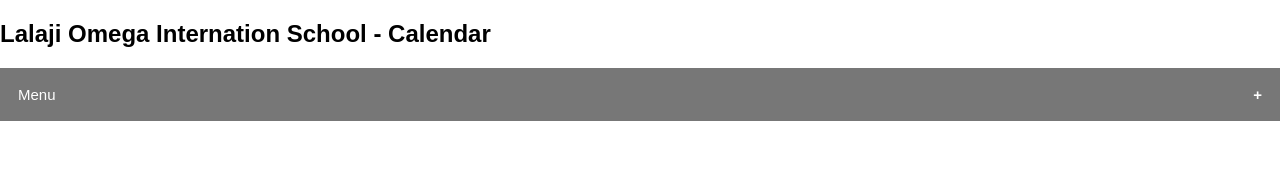
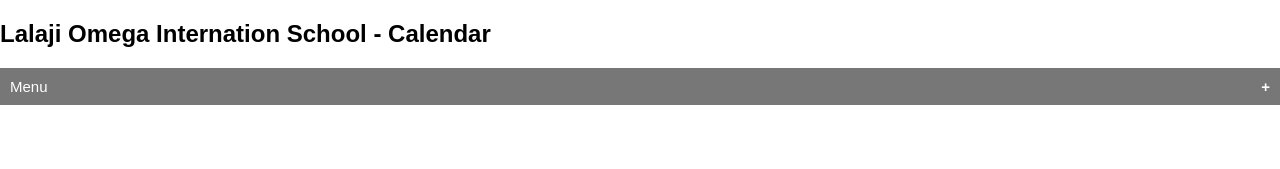
Before and after one commit to csvalavan/omega-calendar, a plain HTML site: page index.html in a window 1280 px wide. Drawn offline with Linux system fonts and the light colour scheme.

Commit message:
Update index.html

```diff
--- a/index.html
+++ b/index.html
@@ -15,7 +15,7 @@ body {
   background-color: #777;
   color: white;
   cursor: pointer;
-  padding: 18px;
+  padding: 10px;
   width: 100%;
   border: none;
   text-align: left;
@@ -40,7 +40,7 @@ body {
 }
 
 .content {
-  padding: 0 18px;
+  padding: 0 10px;
   max-height: 0;
   overflow: hidden;
   transition: max-height 0.2s ease-out;
@@ -52,7 +52,7 @@ body {
   display: block;
   color: black;
   text-align: center;
-  padding: 12px 8px;
+  padding: 8px 8px;
   text-decoration: none;
   font-size: 15px;
 }
@@ -84,7 +84,7 @@ body {
   margin-top: 8px;
   margin-right: 16px;
   background: #ddd;
-  font-size: 17px;
+  font-size: 15px;
   border: none;
   cursor: pointer;
 }
@@ -114,10 +114,12 @@ body {
   <a onclick="showDetails(this);">Tomorrow</a>
   <div class="search-container">
 
-    <input id="textSearch" type="text" size="8" placeholder="Search Ex: UT2.." name="search">
+    <input id="textSearch" type="text" size="2" placeholder="Search ..." name="search">
     <button><i class="fa fa-search" onclick="search();"></i></button>
   </div>
 </div>
+
+
 
 
 <center><embed id="sheetsData" src="" width="80%" height="1000"/></center>
```
